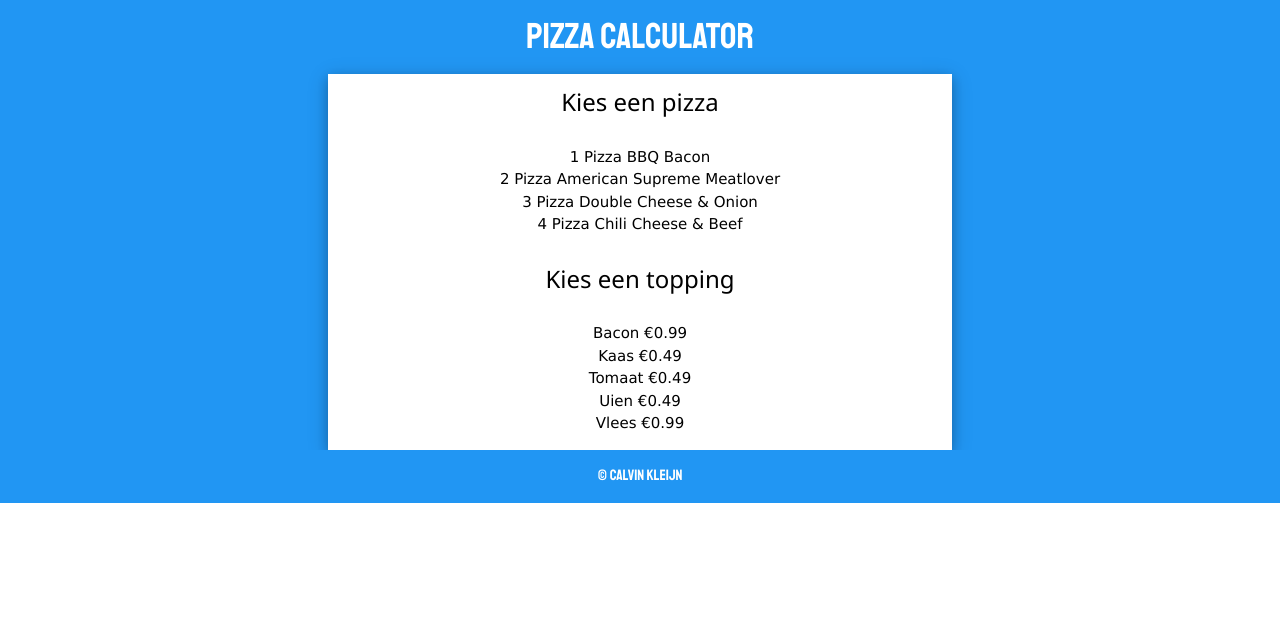
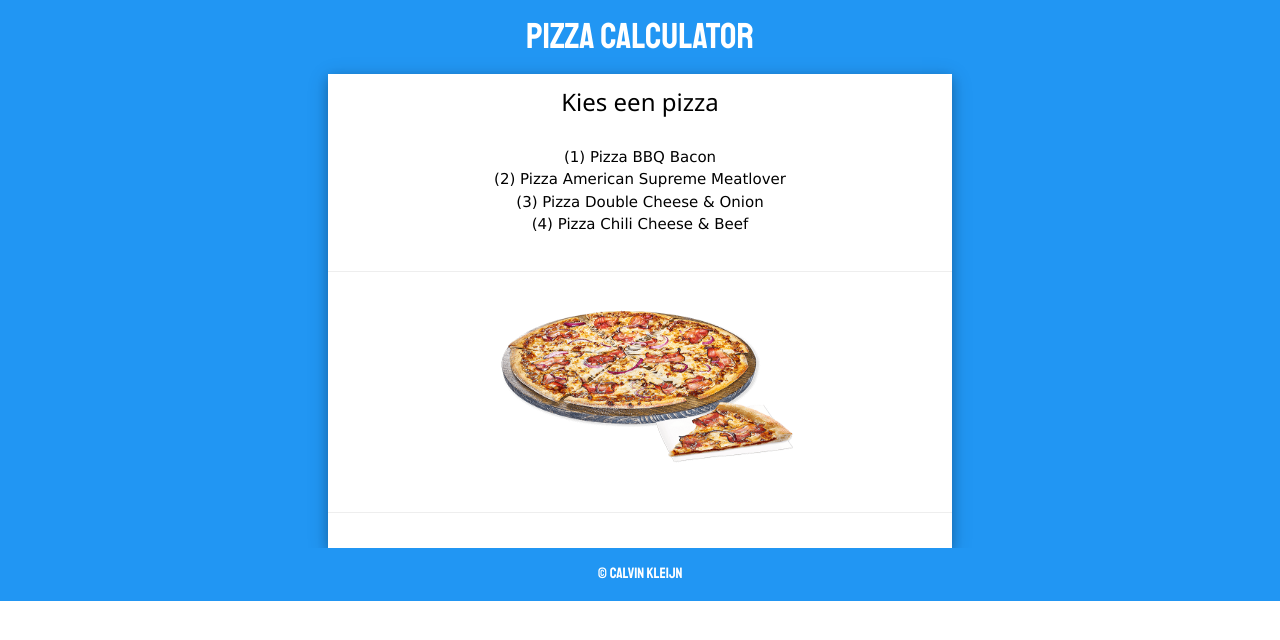
Before and after one commit to CalvinKleijn/AO-PizzaCalculator, a plain HTML site: page index.html in a window 1280 px wide. Both pictures are taken after a click on the element 640 px from the left and 190 px from the top of the page. Drawn offline with nearby package versions, Linux system fonts and the light colour scheme.

Commit message:
Functies toegevoegd

```diff
--- a/index.html
+++ b/index.html
@@ -17,13 +17,15 @@
 				  	<h3>Kies een pizza</h3>
 				</header>
 				<div class="w3-container">
-				 	 <p id="pizzanaam" onclick="showPizzaToppings()"></p>
+				 	 <p id="pizzanaam" onclick="showPizzaPicture()"></p>
 				</div>
-				<header class="w3-container">
-				  	<h3 id="toppingnaam"></h3>
-				</header>
+				<hr>
 				<div class="w3-container">
-				 	 <p id="pizzatoppings" onclick="showPrice()"></p>
+					<img id="pizzaimage" width="400px" height="200px" onclick="showPizzaToppings()">
+				</div>
+				<hr>
+				<div class="w3-container">
+				 	 <p id="pizzatoppings" onclick="checkToppings()"></p>
 				</div>
 			</div>
 			<div class="w3-card-4"></div>
--- a/script.js
+++ b/script.js
@@ -1,39 +1,71 @@
 /* Pizzas in een array zetten */
-var pizzas = [{pizzaid:1,naam:"Pizza BBQ Bacon",foto:"images/pizza1.png",prijs:5.99,},
+var pizzas = [
+	{pizzaid:1,naam:"Pizza BBQ Bacon",foto:"images/pizza1.png",prijs:5.99,},
 	{pizzaid:2,naam:"Pizza American Supreme Meatlover",foto:"images/pizza2.png",prijs:9.95,},
-{pizzaid:3,naam:"Pizza Double Cheese & Onion",foto:"images/pizza2.png",prijs:4.95,},
-{pizzaid:4,naam:"Pizza Chili Cheese & Beef",foto:"images/pizza3.png",prijs:5.95,}];
+	{pizzaid:3,naam:"Pizza Double Cheese & Onion",foto:"images/pizza3.png",prijs:4.95,},
+	{pizzaid:4,naam:"Pizza Chili Cheese & Beef",foto:"images/pizza4.png",prijs:5.95,}
+];
 
 /* Toppings in een array zetten */
-var toppings = [{naam:"Bacon",foto:"images/bacon.png",prijs:0.99,choose:false,},
+var toppings = [
+	{naam:"Bacon",foto:"images/bacon.png",prijs:0.99,choose:false,},
 	{naam:"Kaas",foto:"images/kaas.jpg",prijs:0.49,choose:false,},
 	{naam:"Tomaat",foto:"images/tomaat.png",prijs:0.49,choose:false,},
 	{naam:"Uien",foto:"images/uien.png",prijs:0.49,choose:false,},
-{naam:"Vlees",foto:"images/vlees.png",prijs:0.99,choose:false,}];
+	{naam:"Vlees",foto:"images/vlees.png",prijs:0.99,choose:false,}
+];
 
 /* Functie maken en de namen uitlezen */
 function showPizzaName() {
 	var text = "";
 	var i;
 		for (i = 0; i < pizzas.length; i++){
-		text += pizzas[i].pizzaid + " " + pizzas[i].naam +"<br>";
+			text += "(" + pizzas[i].pizzaid + ")" + " " + pizzas[i].naam +"<br>";
 		}
 	document.getElementById("pizzanaam").innerHTML = text;
 }
 showPizzaName();
 
+/* Functie maken en de foto tonen */
+function showPizzaPicture() {
+	var src = "";
+	var i = 0;
+	var pizzaid = pizzas[i++].pizzaid;
+		if (pizzaid == 1) {
+			src += pizzas[0].foto;
+		}
+		else if (pizzaid == 2) {
+			src += pizzas[1].foto;
+		}
+		else if (pizzaid == 3) {
+			src += pizzas[2].foto;
+		}
+		else if (pizzaid == 4) {
+			src += pizzas[3].foto;
+		}
+ 	document.getElementById("pizzaimage").src = src;
+}
 
 /* Functie maken en de toppings tonen */
 function showPizzaToppings() {
 	var text = "";
 	var t;
-    var h3 = document.createElement("h3");
-    var t =  document.createTextNode("Kies een topping");
-    h3.appendChild(t);
-    document.getElementById("toppingnaam").appendChild(h3);
 	for (t = 0; t < toppings.length; t++){
 		text += toppings[t].naam + " " + "€" + toppings[t].prijs + "<br>";
 	}
+	document.getElementById("pizzatoppings").innerHTML = text;
+	document.getElementById("pizzatoppings").style.color = "red";
+}
 
-	document.getElementById("pizzatoppings").innerHTML = text;
+/* Functie maken en de toppings selecteren */
+function checkToppings() {
+	var i = 0;
+	var choose = toppings[i++].choose;
+		if (choose == true) {
+			document.getElementById("pizzatoppings").style.color = "green";
 		}
+		else {
+			document.getElementById("pizzatoppings").style.color = "red";
+		}
+
+}
```
Also changed, not shown: images/pizzahome.png (added). Lines whose indentation alone changed are shown as unchanged.
